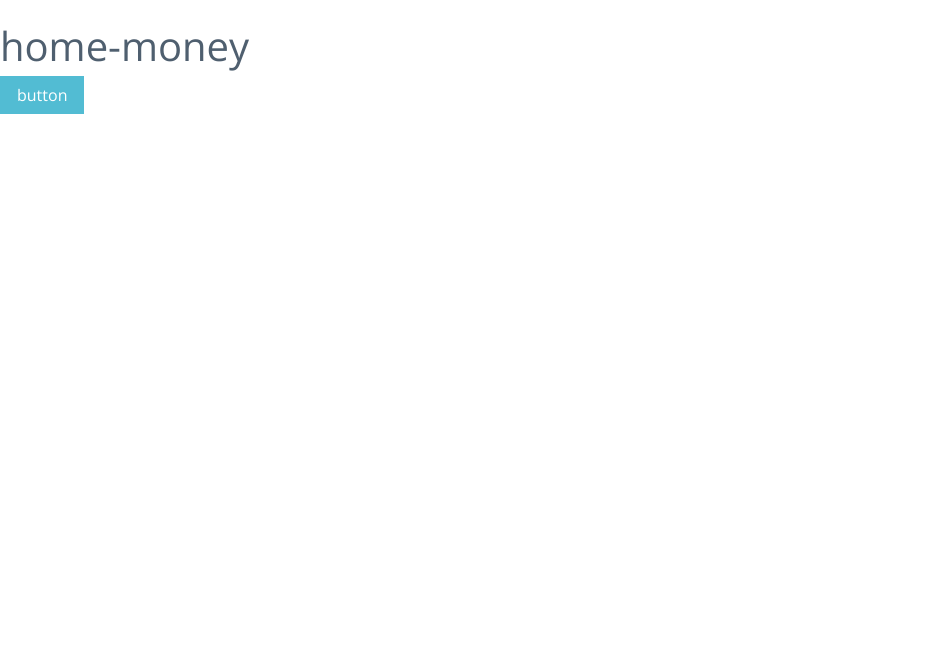
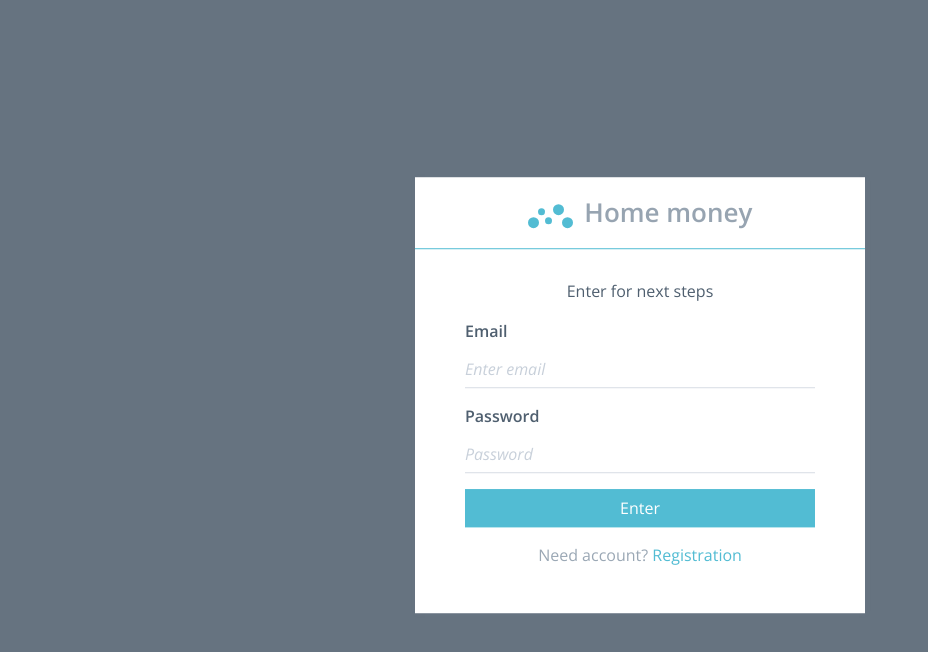
Before and after one commit to katerynabugaieva/home-money, an Angular app: page /login in a window 1280 px wide. Shown: the top 652 px of the page, without its empty margins (0-928 px from the left). Built offline with nearby package versions, Linux system fonts and the light colour scheme.

Commit message:
routing registration and template

```diff
--- a/design/login.html
+++ b/design/login.html
@@ -2,9 +2,7 @@
 <html lang="en">
 
 <head>
-    <meta charset="utf-8">
-    <meta http-equiv="x-ua-compatible" content="ie=edge">
-    <title>Домашняя бухгалтерия | Вход</title>
+
     <meta name="viewport" content="width=device-width, initial-scale=1">
     <link rel="stylesheet" href="vendor.css">
     <link rel="stylesheet" href="theme.css">
--- a/src/app/app.component.html
+++ b/src/app/app.component.html
@@ -1,2 +1 @@
- <h1>{{title}}</h1>
-<button class="btn btn-primary">button</button>
+<router-outlet></router-outlet>
--- a/src/app/app.module.ts
+++ b/src/app/app.module.ts
@@ -1,9 +1,10 @@
 import { BrowserModule } from '@angular/platform-browser';
 import { NgModule } from '@angular/core';
+import {HttpModule} from '@angular/http';
 
 import { AppComponent } from './app.component';
 import { AuthModule } from './auth/auth.module';
-import {HttpModule} from '@angular/http'
+import {AppRoutingModule} from './app-routing.module';
 
 @NgModule({
   declarations: [
@@ -12,7 +13,8 @@ import {HttpModule} from '@angular/http'
   imports: [
     BrowserModule,
     AuthModule,
-    HttpModule
+    HttpModule,
+    AppRoutingModule
   ],
   providers: [],
   bootstrap: [AppComponent]
--- a/src/app/auth/auth.component.html
+++ b/src/app/auth/auth.component.html
@@ -0,0 +1,22 @@
+<div class="auth">
+    <div class="auth-container">
+        <div class="card">
+            <header class="auth-header">
+                <h1 class="auth-title">
+                    <div class="logo">
+                        <span class="l l1"></span>
+                        <span class="l l2"></span>
+                        <span class="l l3"></span>
+                        <span class="l l4"></span>
+                        <span class="l l5"></span>
+                    </div>
+                    Home money
+                </h1>
+            </header>
+            <div class="auth-content">
+               <router-outlet></router-outlet>
+
+            </div>
+        </div>
+    </div>
+</div>
--- a/src/app/auth/auth.component.ts
+++ b/src/app/auth/auth.component.ts
@@ -1,8 +1,15 @@
-import {Component} from '@angular/core'
+import {Component, OnInit} from '@angular/core';
+import { Router } from '@angular/router';
 
 @Component({
-    selector:"auth",
-    templateUrl: "./auth.component.html"
+    selector: 'app-auth',
+    templateUrl: './auth.component.html'
 })
 
-export class AuthComponent{}
+export class AuthComponent implements OnInit {
+    constructor(private router: Router) {}
+
+  ngOnInit() {
+      this.router.navigate(['/login']);
+  }
+}
--- a/src/app/auth/login/login.component.html
+++ b/src/app/auth/login/login.component.html
@@ -1 +1,29 @@
-<p>login works!</p>
+<p class="text-xs-center">Enter for next steps</p>
+                <form>
+                    <div class="form-group">
+                        <label for="email">Email</label>
+                        <input
+                            type="text"
+                            class="form-control underlined"
+                            id="email"
+                            placeholder="Enter email"
+                        >
+                    </div>
+                    <div class="form-group">
+                        <label for="password">Password</label>
+                        <input
+                            type="password"
+                            class="form-control underlined"
+                            id="password"
+                            placeholder="Password"
+                        >
+                    </div>
+                    <div class="form-group">
+                        <button type="submit" class="btn btn-block btn-primary">Enter</button>
+                    </div>
+                    <div class="form-group">
+                        <p class="text-muted text-xs-center">
+                            Need account? <a href="#">Registration</a>
+                        </p>
+                    </div>
+                </form>
--- a/src/app/auth/registration/registration.component.html
+++ b/src/app/auth/registration/registration.component.html
@@ -1 +1,49 @@
-<p>registration works!</p>
+<p class="text-xs-center">Registration for access</p>
+<form>
+    <div class="form-group">
+        <label for="email">Email</label>
+        <input
+            type="text"
+            class="form-control underlined"
+            id="email"
+            placeholder="Enter email"
+        >
+    </div>
+    <div class="form-group has-error">
+        <label for="password">Password</label>
+        <input
+            type="password"
+            class="form-control underlined"
+            id="password"
+            placeholder="Enter password"
+        >
+        <span class="form-help-text">Error message.</span>
+    </div>
+    <div class="form-group has-success">
+        <label for="name">Name</label>
+        <input
+            type="text"
+            class="form-control underlined"
+            id="name"
+            placeholder="Enter name"
+        >
+        <span class="form-help-text">Success message.</span>
+    </div>
+    <div class="form-group">
+        <label for="agree">
+            <input class="checkbox" id="agree" type="checkbox">
+            <span>Agree with rules</span>
+        </label>
+    </div>
+    <div class="form-group">
+        <button type="submit" class="btn btn-block btn-primary">Registration</button>
+    </div>
+    <div class="form-group">
+        <p class="text-muted text-xs-center">
+            Do you have account?
+            <a href="#">
+                Enter!
+            </a>
+        </p>
+    </div>
+</form>
--- a/src/index.html
+++ b/src/index.html
@@ -2,6 +2,7 @@
 <html lang="en">
 <head>
   <meta charset="utf-8">
+  <meta http-equiv="x-ua-compatible" content="ie=edge">
   <title>HomeMoney</title>
   <base href="/">
   <meta name="viewport" content="width=device-width, initial-scale=1">
```
Also changed, not shown: src/app/app-routing.module.ts (added, +16 -0 lines), src/app/auth/auth-routing.module.ts (added, +25 -0 lines), src/app/auth/auth.module.ts (+6 -5 lines).
